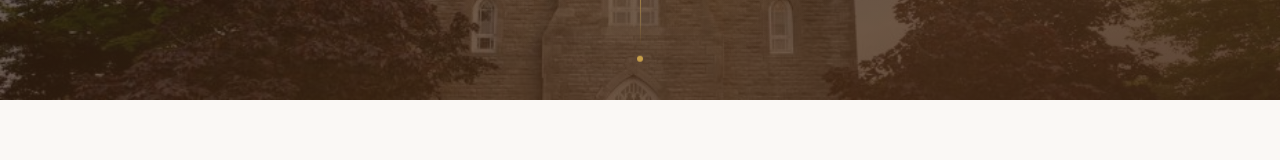
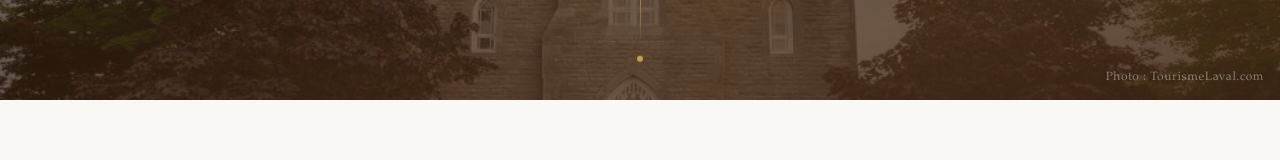
Before and after one commit to stfrancoisdesales/stfrancoisdesales-web, a React (Vite) app in the folder client/: page /biographie in a window 1280 px wide. Shown: the part 540-700 px from the top of the page. Built offline with nearby package versions, Linux system fonts and the light colour scheme.

Commit message:
added credit for cover images

```diff
--- a/client/src/components/Biographie.jsx
+++ b/client/src/components/Biographie.jsx
@@ -101,6 +101,15 @@ const Biographie = ({ navLinks }) => {
         }}>
           <div style={{ width: '1px', height: '48px', background: 'linear-gradient(to bottom, rgba(200,160,74,0.6), transparent)' }} />
           <div style={{ width: '6px', height: '6px', borderRadius: '50%', background: '#c8a04a' }} />
+        </div>
+
+        {/* Image credit */}
+        <div style={{
+          position: 'absolute', bottom: '1rem', right: '1rem',
+          fontSize: '0.75rem', color: 'rgba(255, 255, 255, 0.4)',
+          letterSpacing: '0.05em', animation: 'fadeIn 1s ease 1.3s both'
+        }}>
+          Photo : TourismeLaval.com
         </div>
       </header>
 
--- a/client/src/components/ChurchHomePage.jsx
+++ b/client/src/components/ChurchHomePage.jsx
@@ -125,6 +125,15 @@ const ChurchHomePage = ({ navLinks }) => {
         }}>
           <div style={{ width: '1px', height: '48px', background: 'linear-gradient(to bottom, rgba(200,160,74,0.6), transparent)' }} />
           <div style={{ width: '6px', height: '6px', borderRadius: '50%', background: '#c8a04a' }} />
+        </div>
+
+        {/* Image credit */}
+        <div style={{
+          position: 'absolute', bottom: '1rem', right: '1rem',
+          fontSize: '0.75rem', color: 'rgba(255, 255, 255, 0.4)',
+          letterSpacing: '0.05em', animation: 'fadeIn 1s ease 1.3s both'
+        }}>
+          Photo : TourismeLaval.com
         </div>
       </header>
 
--- a/client/src/components/Gallery.jsx
+++ b/client/src/components/Gallery.jsx
@@ -121,6 +121,15 @@ const Gallery = ({ navLinks }) => {
           <div style={{ width: '1px', height: '48px', background: 'linear-gradient(to bottom, rgba(200,160,74,0.6), transparent)' }} />
           <div style={{ width: '6px', height: '6px', borderRadius: '50%', background: '#c8a04a' }} />
         </div>
+
+        {/* Image credit */}
+        <div style={{
+          position: 'absolute', bottom: '1rem', right: '1rem',
+          fontSize: '0.75rem', color: 'rgba(255, 255, 255, 0.4)',
+          letterSpacing: '0.05em', animation: 'fadeIn 1s ease 1.3s both'
+        }}>
+          Photo : TourismeLaval.com
+        </div>
       </header>
 
       <main style={{ maxWidth: '1280px', margin: '0 auto', padding: '4rem 1.5rem' }}>
--- a/client/src/components/Histoire.jsx
+++ b/client/src/components/Histoire.jsx
@@ -92,6 +92,15 @@ const Histoire = ({ navLinks }) => {
         }}>
           <div style={{ width: '1px', height: '48px', background: 'linear-gradient(to bottom, rgba(200,160,74,0.6), transparent)' }} />
           <div style={{ width: '6px', height: '6px', borderRadius: '50%', background: '#c8a04a' }} />
+        </div>
+
+        {/* Image credit */}
+        <div style={{
+          position: 'absolute', bottom: '1rem', right: '1rem',
+          fontSize: '0.75rem', color: 'rgba(255, 255, 255, 0.4)',
+          letterSpacing: '0.05em', animation: 'fadeIn 1s ease 1.3s both'
+        }}>
+          Photo : TourismeLaval.com
         </div>
       </header>
 
```
